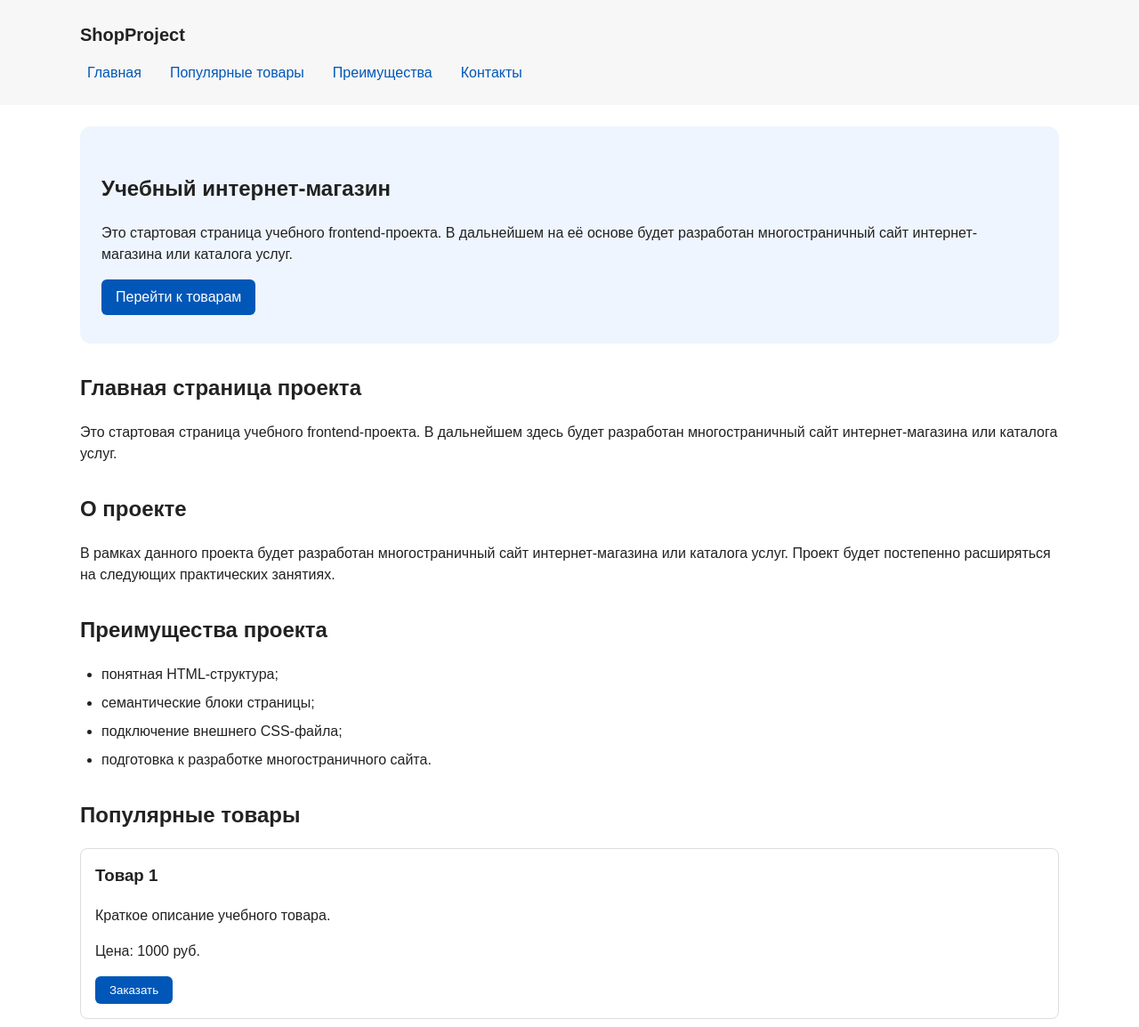
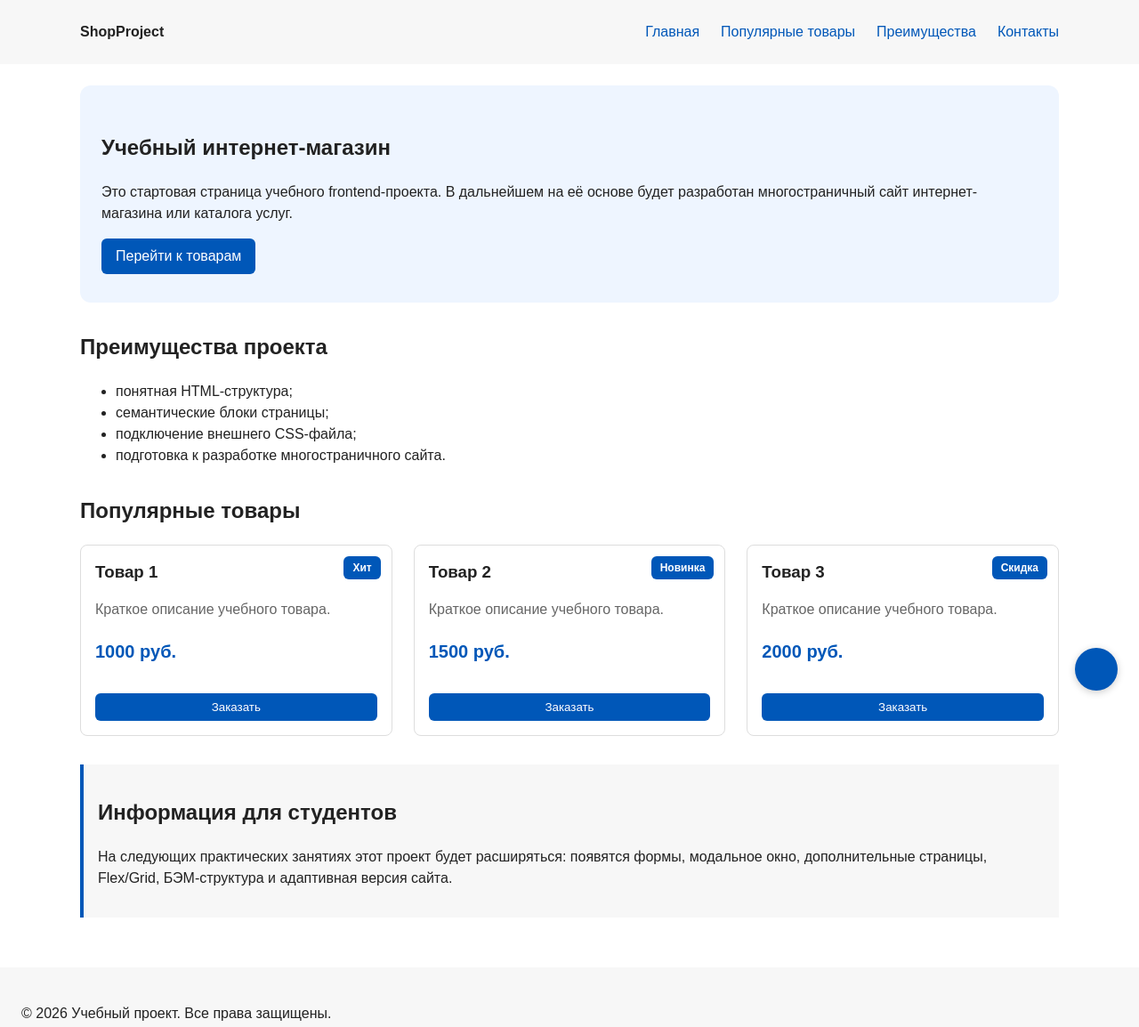
Before and after one commit to enjo1si/FBR, a plain HTML site: page index.html in a window 1280 px wide. Shown: the top 1154 px of the page at 89% size. Drawn offline with Linux system fonts and the light colour scheme.

Commit message:
feat: horizontal nav menu with visible focus

```diff
--- a/css/style.css
+++ b/css/style.css
@@ -1,8 +1,6 @@
-/* ===============================
-   1. Переменные проекта
-   =============================== */
 
 :root {
+    /* Основные цвета проекта */
     --color-bg: #ffffff;
     --color-text: #222222;
     --color-muted: #666666;
@@ -16,23 +14,25 @@
     --color-success-bg: #eefaf0;
     --color-white: #ffffff;
 
+    /* Отступы */
     --space-xs: 4px;
     --space-sm: 8px;
     --space-md: 16px;
     --space-lg: 24px;
     --space-xl: 32px;
 
+    /* Скругления */
     --radius-sm: 6px;
     --radius-md: 8px;
     --radius-lg: 12px;
 
+    /* Размеры */
     --container-width: 1100px;
 }
 
 /* ===============================
    2. Базовые стили
    =============================== */
-
 * {
     box-sizing: border-box;
 }
@@ -59,18 +59,9 @@ footer {
     background-color: var(--color-surface);
 }
 
-section {
-    margin-bottom: var(--space-lg);
-}
-
-section h2 {
-    margin-top: 0;
-}
-
 /* ===============================
    3. Общие элементы интерфейса
    =============================== */
-
 a {
     color: var(--color-primary);
 }
@@ -93,7 +84,6 @@ a:focus-visible {
     border: none;
     border-radius: var(--radius-sm);
     cursor: pointer;
-    transition: background-color 0.2s;
 }
 
 .button:hover {
@@ -113,43 +103,50 @@ a:focus-visible {
 /* ===============================
    4. Компоненты страницы
    =============================== */
-
 .site-header {
     max-width: var(--container-width);
     margin: 0 auto;
+    display: flex;
+    align-items: center;
+    justify-content: space-between;
 }
 
 .site-logo {
     font-weight: bold;
     text-decoration: none;
     color: var(--color-text);
-    font-size: 20px;
+}
+
+/* Шапка на Flexbox */
+.site-header {
+    max-width: var(--container-width);
+    margin: 0 auto;
+    display: flex;
+    align-items: center;
+    justify-content: space-between;
+    flex-wrap: wrap;
+    gap: var(--space-md);
 }
 
 .site-nav__list {
     display: flex;
-    gap: var(--space-md);
+    gap: var(--space-lg);
     padding: 0;
-    margin: var(--space-md) 0 0;
+    margin: 0;
     list-style: none;
+}
+
+.site-nav__list li {
+    margin-bottom: 0;
 }
 
 .site-nav__list a {
     color: var(--color-primary);
     text-decoration: none;
-    padding: var(--space-xs) var(--space-sm);
-    border-radius: var(--radius-sm);
-    transition: color 0.2s, background-color 0.2s;
 }
 
 .site-nav__list a:hover {
-    color: var(--color-primary-dark);
-    background-color: var(--color-surface);
-}
-
-.site-nav__list a:focus-visible {
-    outline: 2px solid var(--color-primary);
-    outline-offset: 3px;
+    text-decoration: underline;
 }
 
 .hero {
@@ -169,40 +166,20 @@ a:focus-visible {
     margin-top: 0;
 }
 
-.advantages-list {
-    padding-left: var(--space-lg);
-}
-
-.advantages-list li {
-    margin-bottom: var(--space-sm);
-}
-
 .product-card {
     margin-bottom: var(--space-md);
     padding: var(--space-md);
     border: 1px solid var(--color-border);
     border-radius: var(--radius-md);
     background-color: var(--color-bg);
-    transition: border-color 0.2s, box-shadow 0.2s;
 }
 
 .product-card:hover {
     border-color: var(--color-primary);
-    box-shadow: 0 0 0 2px var(--color-primary);
-}
-
-.product-card:focus-within {
-    border-color: var(--color-primary);
-    box-shadow: 0 0 0 2px var(--color-primary);
 }
 
 .product-card h3 {
     margin-top: 0;
-}
-
-.product-card__button:focus-visible {
-    outline: 2px solid var(--color-primary);
-    outline-offset: 3px;
 }
 
 .aside-info {
@@ -216,7 +193,6 @@ a:focus-visible {
 /* ===============================
    5. Форма и модальное окно
    =============================== */
-
 .order-dialog {
     width: min(100% - 32px, 560px);
     padding: var(--space-lg);
@@ -245,7 +221,6 @@ a:focus-visible {
     border: 1px solid var(--color-border);
     border-radius: var(--radius-sm);
     font: inherit;
-    transition: border-color 0.2s;
 }
 
 .form-field input[type="checkbox"] {
@@ -289,3 +264,104 @@ a:focus-visible {
     border-left: 4px solid var(--color-success);
     background-color: var(--color-success-bg);
 }
+
+.product-card__button {
+    margin-top: var(--space-md);
+    cursor: pointer;
+    border: none;
+}
+/* Сетка карточек на CSS Grid */
+.products-grid {
+    display: grid;
+    grid-template-columns: repeat(auto-fit, minmax(250px, 1fr));
+    gap: var(--space-lg);
+    max-width: var(--container-width);
+    margin: 0 auto var(--space-xl);
+}
+
+.product-card {
+    margin-bottom: 0; /* убираем старый отступ, теперь gap в grid */
+}
+
+/* БЭМ: Блок product-card */
+.product-card {
+    position: relative; /* для ПУНКТА 13! */
+    padding: var(--space-md);
+    border: 1px solid var(--color-border);
+    border-radius: var(--radius-md);
+    background-color: var(--color-bg);
+    transition: transform 0.2s, box-shadow 0.2s;
+}
+
+.product-card:hover {
+    transform: translateY(-4px);
+    box-shadow: 0 4px 12px rgba(0, 0, 0, 0.1);
+    border-color: var(--color-primary);
+}
+
+/* БЭМ: Элемент __badge */
+.product-card__badge {
+    position: absolute; /* для ПУНКТА 13! */
+    top: 12px;
+    right: 12px;
+    padding: 4px 10px;
+    background-color: var(--color-primary);
+    color: var(--color-white);
+    font-size: 12px;
+    font-weight: bold;
+    border-radius: var(--radius-sm);
+}
+
+/* БЭМ: Элемент __title */
+.product-card__title {
+    margin-top: 0;
+    margin-bottom: var(--space-sm);
+    color: var(--color-text);
+}
+
+/* БЭМ: Элемент __description */
+.product-card__description {
+    color: var(--color-muted);
+    margin-bottom: var(--space-sm);
+}
+
+/* БЭМ: Элемент __price */
+.product-card__price {
+    font-size: 20px;
+    font-weight: bold;
+    color: var(--color-primary);
+    margin-bottom: var(--space-md);
+}
+
+/* БЭМ: Элемент __button */
+.product-card__button {
+    width: 100%;
+    cursor: pointer;
+    border: none;
+}
+
+/* Позиционирование: fixed — кнопка всегда видна в правом нижнем углу */
+.scroll-top-button {
+    position: fixed;
+    bottom: 24px;
+    right: 24px;
+    width: 48px;
+    height: 48px;
+    border: none;
+    border-radius: 50%;
+    background-color: var(--color-primary);
+    color: var(--color-white);
+    font-size: 20px;
+    cursor: pointer;
+    box-shadow: 0 2px 8px rgba(0, 0, 0, 0.2);
+    z-index: 100;
+}
+
+.scroll-top-button:hover {
+    background-color: var(--color-primary-dark);
+}
+
+.scroll-top-button:focus-visible {
+    outline: 2px solid var(--color-primary);
+    outline-offset: 3px;
+}
--- a/index.html
+++ b/index.html
@@ -3,16 +3,14 @@
 <head>
     <meta charset="UTF-8">
     <meta name="viewport" content="width=device-width, initial-scale=1.0">
-    <title>Каталог товаров</title>
+    <title>Учебный интернет-магазин</title>
     <link rel="stylesheet" href="css/style.css">
     <script src="js/main.js" defer></script>
 </head>
 <body>
-
 <header>
     <div class="site-header">
         <a class="site-logo" href="index.html">ShopProject</a>
-
         <nav class="site-nav" aria-label="Основная навигация">
             <ul class="site-nav__list">
                 <li><a href="index.html">Главная</a></li>
@@ -25,7 +23,6 @@
 </header>
 
 <main>
-
     <section class="hero">
         <h1>Учебный интернет-магазин</h1>
         <p>
@@ -34,24 +31,6 @@
             интернет-магазина или каталога услуг.
         </p>
         <a class="button" href="#popular">Перейти к товарам</a>
-    </section>
-
-    <section class="section">
-        <h2>Главная страница проекта</h2>
-        <p>
-            Это стартовая страница учебного frontend-проекта.
-            В дальнейшем здесь будет разработан многостраничный сайт
-            интернет-магазина или каталога услуг.
-        </p>
-    </section>
-
-    <section class="section">
-        <h2>О проекте</h2>
-        <p>
-            В рамках данного проекта будет разработан многостраничный сайт
-            интернет-магазина или каталога услуг. Проект будет постепенно
-            расширяться на следующих практических занятиях.
-        </p>
     </section>
 
     <section class="section" id="advantages">
@@ -66,33 +45,29 @@
 
     <section class="section" id="popular">
         <h2>Популярные товары</h2>
-
+        <div class="products-grid">
             <article class="product-card">
-            <h3>Товар 1</h3>
-            <p>Краткое описание учебного товара.</p>
-            <p>Цена: 1000 руб.</p>
-            <button class="button product-card__button" type="button" data-product="Товар 1">
-                Заказать
-            </button>
+                <div class="product-card__badge">Хит</div>
+                <h3 class="product-card__title">Товар 1</h3>
+                <p class="product-card__description">Краткое описание учебного товара.</p>
+                <p class="product-card__price">1000 руб.</p>
+                <button class="button product-card__button" type="button" data-product="Товар 1">Заказать</button>
             </article>
-
             <article class="product-card">
-            <h3>Товар 2</h3>
-            <p>Краткое описание учебного товара.</p>
-            <p>Цена: 1500 руб.</p>
-            <button class="button product-card__button" type="button" data-product="Товар 2">
-                Заказать
-            </button>
+                <div class="product-card__badge">Новинка</div>
+                <h3 class="product-card__title">Товар 2</h3>
+                <p class="product-card__description">Краткое описание учебного товара.</p>
+                <p class="product-card__price">1500 руб.</p>
+                <button class="button product-card__button" type="button" data-product="Товар 2">Заказать</button>
             </article>
-
             <article class="product-card">
-            <h3>Товар 3</h3>
-            <p>Краткое описание учебного товара.</p>
-            <p>Цена: 2000 руб.</p>
-            <button class="button product-card__button" type="button" data-product="Товар 3">
-                Заказать
-            </button>
+                <div class="product-card__badge">Скидка</div>
+                <h3 class="product-card__title">Товар 3</h3>
+                <p class="product-card__description">Краткое описание учебного товара.</p>
+                <p class="product-card__price">2000 руб.</p>
+                <button class="button product-card__button" type="button" data-product="Товар 3">Заказать</button>
             </article>
+        </div>
     </section>
 
     <aside class="aside-info">
@@ -103,66 +78,36 @@
             БЭМ-структура и адаптивная версия сайта.
         </p>
     </aside>
-
 </main>
 
 <footer id="contacts">
     <p>&copy; 2026 Учебный проект. Все права защищены.</p>
     <p>Дисциплина: Фронтенд и бэкенд разработка</p>
 </footer>
-
 <dialog class="order-dialog" id="order-dialog" aria-labelledby="order-dialog-title">
     <h2 id="order-dialog-title">Оформление заявки</h2>
-
     <form class="order-form" id="order-form" action="#" method="post" novalidate>
         <input id="selected-product" name="selected-product" type="hidden">
 
         <div class="form-field">
             <label for="order-name">Имя</label>
-            <input
-                    id="order-name"
-                    name="name"
-                    type="text"
-                    placeholder="Введите ваше имя"
-                    minlength="2"
-                    autocomplete="given-name"
-                    required
-            >
+            <input id="order-name" name="name" type="text" placeholder="Введите ваше имя" minlength="2" autocomplete="given-name" required>
         </div>
 
         <div class="form-field">
             <label for="order-email">E-mail</label>
-            <input
-                    id="order-email"
-                    name="email"
-                    type="email"
-                    placeholder="example@mail.ru"
-                    autocomplete="email"
-                    required
-            >
+            <input id="order-email" name="email" type="email" placeholder="example@mail.ru" autocomplete="email" required>
         </div>
 
         <div class="form-field">
             <label for="order-phone">Телефон</label>
-            <input
-                    id="order-phone"
-                    name="phone"
-                    type="tel"
-                    inputmode="tel"
-                    placeholder="+7 (900) 000-00-00"
-                    pattern="^\+7 \(\d{3}\) \d{3}-\d{2}-\d{2}$"
-                    required
-            >
+            <input id="order-phone" name="phone" type="tel" inputmode="tel" placeholder="+7 (900) 000-00-00" pattern="^\+7 \(\d{3}\) \d{3}-\d{2}-\d{2}$" required>
             <small>Формат: +7 (900) 000-00-00</small>
         </div>
 
         <div class="form-field">
             <label for="order-date">Дата связи</label>
-            <input
-                    id="order-date"
-                    name="date"
-                    type="date"
-            >
+            <input id="order-date" name="date" type="date">
         </div>
 
         <div class="form-field">
@@ -177,22 +122,12 @@
 
         <div class="form-field">
             <label for="order-comment">Комментарий</label>
-            <textarea
-                    id="order-comment"
-                    name="comment"
-                    rows="4"
-                    placeholder="Укажите дополнительную информацию"
-            ></textarea>
+            <textarea id="order-comment" name="comment" rows="4" placeholder="Укажите дополнительную информацию"></textarea>
         </div>
 
         <div class="form-field form-field--checkbox">
             <label>
-                <input
-                        id="order-agreement"
-                        name="agreement"
-                        type="checkbox"
-                        required
-                >
+                <input id="order-agreement" name="agreement" type="checkbox" required>
                 Я согласен на обработку данных
             </label>
         </div>
@@ -207,6 +142,6 @@
 <p class="success-message" id="success-message" hidden>
     Форма успешно отправлена!
 </p>
-
+<button class="scroll-top-button" id="scroll-top-button" type="button" aria-label="Наверх"></button>
 </body>
 </html>
```
Also changed, not shown: js/main.js (+16 -2 lines). Lines whose indentation alone changed are shown as unchanged.
